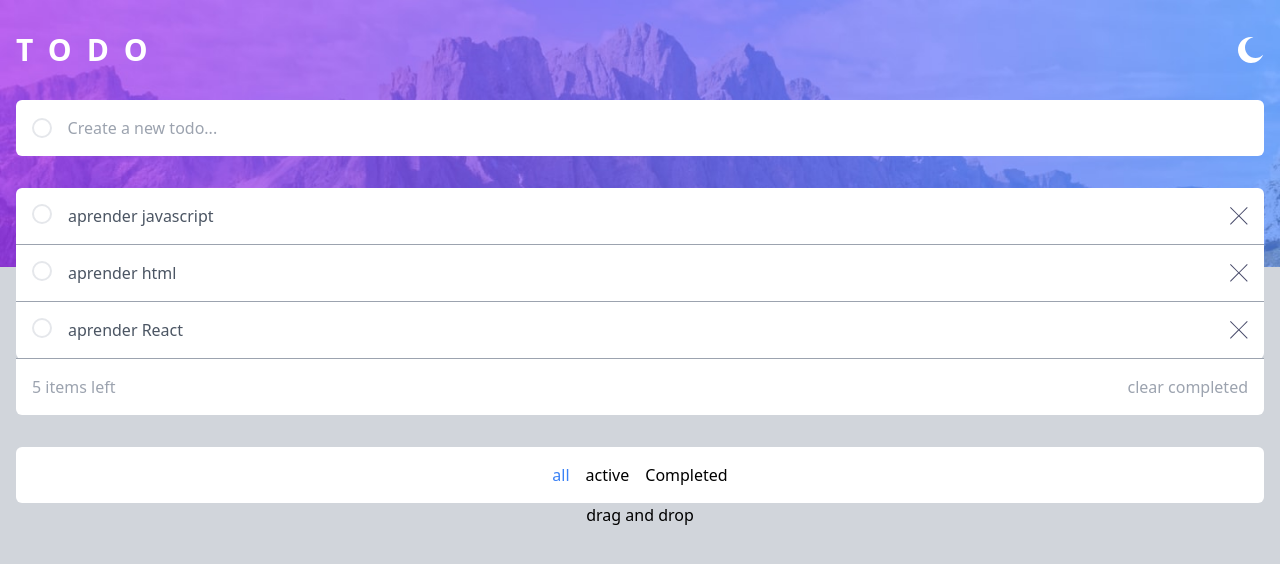
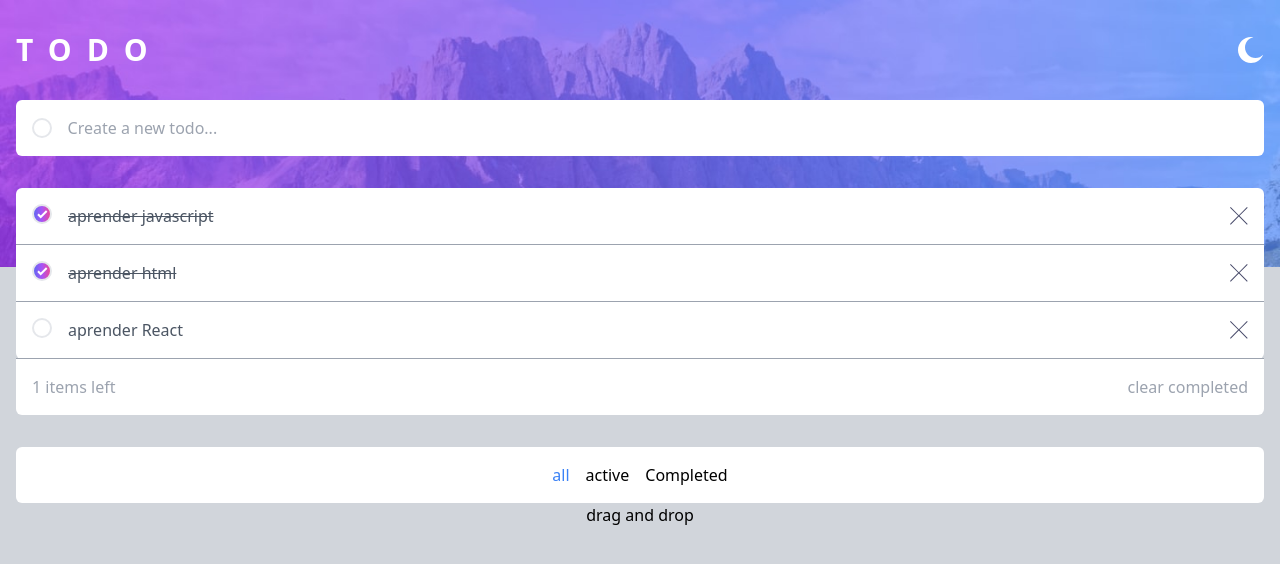
Before and after one commit to peLuis123/react-tailwind, a React (Vite) app: page / in a window 1280 px wide. Shown: the top 564 px of the page. Built offline with nearby package versions, Linux system fonts and the light colour scheme.

Commit message:
metodos actualiar, eliminar, y computadas

```diff
--- a/src/components/Form.jsx
+++ b/src/components/Form.jsx
@@ -12,7 +12,7 @@
   {
     id: 2,
     title: "aprender html",
-    completed: false,
+    completed: true,
   },
   {
     id: 3,
@@ -22,6 +22,7 @@
 ];
 const Form = () => {
   const [todos, setTodos] = useState(initialStateTodos);
+  const [filter, setFilter] = useState("all");
   const addTodo = (title) => {
     const newTodo = {
       id: Date.now(),
@@ -30,14 +31,51 @@
     };
     setTodos([...todos, newTodo]);
   };
+  const removeTodo = (id) => {
+    console.log(id);
+    setTodos(todos.filter((todo) => todo.id !== id));
+  };
+  const updateTodo = (id) => {
+    console.log(id);
+    setTodos(
+      todos.map((todo) =>
+        todo.id == id ? { ...todo, completed: !todo.completed } : todo
+      )
+    );
+  };
+  const computedItemsLeft = todos.filter((todo) => !todo.completed).length;
+
+  const clearCompleted = () => {
+    setTodos(todos.filter((todo) => !todo.completed));
+  };
+  const changeFilter = (filter) => setFilter(filter);
+
+
+  const FilteredTodos = () => {
+    switch (filter) {
+      case "all":
+        return todos;
+      case "active":
+        return todos.filter((todo) => !todo.completed);
+      case "completed":
+        return todos.filter((todo) => todo.completed);
+    }
+  };
 
   return (
     <>
       <main className="container mx-auto px-4 mt-8 rounded-t-md">
-        <TodoCreate addTodo={addTodo}/>
-        <TodoList todos={todos} />
-        <TodoComputed />
-        <TodoFilter />
+        <TodoCreate addTodo={addTodo} />
+        <TodoList
+          todos={FilteredTodos()}
+          removeTodo={removeTodo}
+          updateTodo={updateTodo}
+        />
+        <TodoComputed
+          clearCompleted={clearCompleted}
+          computedItemsLeft={computedItemsLeft}
+        />
+        <TodoFilter changeFilter={changeFilter}/>
       </main>
     </>
   );
--- a/src/components/TodoFilter.jsx
+++ b/src/components/TodoFilter.jsx
@@ -1,10 +1,10 @@
-const TodoFilter = () => {
+const TodoFilter = ({changeFilter}) => {
   return (
     <section className="container mx-auto mt-8 ">
       <div className="rounded-md bg-white gap-4  p-4 flex justify-center">
-        <button className="text-blue-500">all</button>
-        <button className="hover:text-blue-500">active</button>
-        <button className="hover:text-blue-500">Completed</button>
+        <button onClick={()=>changeFilter('all')} className="text-blue-500 ">all</button>
+        <button onClick={()=>changeFilter('active')} className="hover:text-blue-500 ">active</button>
+        <button onClick={()=>changeFilter('completed')} className="hover:text-blue-500 ">Completed</button>
       </div>
     </section>
   );
--- a/src/components/TodoItem.jsx
+++ b/src/components/TodoItem.jsx
@@ -1,13 +1,31 @@
 import CrossIcon from "./icons/CrossIcon";
-const TodoItem = ({todo}) => {
-    // console.log(todo);
+import CheckIcon from "./icons/CheckIcon";
+const TodoItem = ({ todo, removeTodo, updateTodo }) => {
+  // console.log(todo);
 
   return (
     <>
       <article className="flex gap-4 py-4 border-b-gray-400 border-b px-4">
-        <button className="inline-block rounded-full border-2 w-5 h-5 flex-none"></button>
-        <p className="text-gray-600 grow">{todo.title}</p>
-        <button className="flex-none">
+        {/* para dar una condicional a un elemento completo */}
+        {!todo.completed ? (
+          <button
+            onClick={() => updateTodo(todo.id)}
+            className="inline-block rounded-full border-2 w-5 h-5 flex-none"
+          ></button>
+        ) : (
+          <button onClick={() => updateTodo(todo.id)} className="w-5 h-5 flex-none grid place-items-center rounded-full border-2 bg-gradient-to-r from-indigo-500 via-purple-500 to-pink-500">
+            <CheckIcon className="" />
+          </button>
+        )}
+        {/* <button className="inline-block rounded-full border-2 w-5 h-5 flex-none"></button> */}
+        {/* <button className="w-5 h-5 flex-none grid place-items-center rounded-full border-2 bg-gradient-to-r from-indigo-500 via-purple-500 to-pink-500">
+          <CheckIcon className="" />
+        </button> */}
+        {/* para dar una clase directamente al className */}
+        <p className={`text-gray-600 grow ${todo.completed && "line-through"}`}>
+          {todo.title}
+        </p>
+        <button onClick={() => removeTodo(todo.id)} className="flex-none">
           <CrossIcon />
         </button>
       </article>
--- a/src/components/TodoList.jsx
+++ b/src/components/TodoList.jsx
@@ -1,10 +1,15 @@
 import TodoItem from "./TodoItem";
-const TodoList = ({ todos }) => {
+const TodoList = ({ todos, removeTodo, updateTodo }) => {
   // console.log(todos);
   return (
     <div className="bg-white rounded-md mt-8">
       {todos.map((todo) => (
-        <TodoItem key={todo.id} todo={todo}/>
+        <TodoItem
+          key={todo.id}
+          todo={todo}
+          removeTodo={removeTodo}
+          updateTodo={updateTodo}
+        />
       ))}
       {/* <TodoItem todos={todos} /> */}
     </div>
--- /dev/null
+++ b/src/components/icons/CheckIcon.jsx
@@ -0,0 +1,16 @@
+const CheckIcon = ({ ...props }) => {
+  return (
+    <svg
+      {...props}
+      xmlns="http://www.w3.org/2000/svg"
+      width="11"
+      height="9"
+      fill="none"
+      stroke="#FFF"
+      strokeWidth="2"
+    >
+      <path d="M1 4.304L3.696 7l6-6" />
+    </svg>
+  );
+};
+export default CheckIcon;
--- a/src/components/todoComputed.jsx
+++ b/src/components/todoComputed.jsx
@@ -1,8 +1,8 @@
-const TodoComputed = () => {
+const TodoComputed = ({computedItemsLeft,clearCompleted}) => {
   return (
     <section className="p-4  text-gray-400 flex justify-between bg-white rounded-b-md">
-      <span> 5 items left</span>
-      <button>clear completed</button>
+      <span> {computedItemsLeft} items left</span>
+      <button onClick={clearCompleted}>clear completed</button>
     </section>
   );
 };
```
